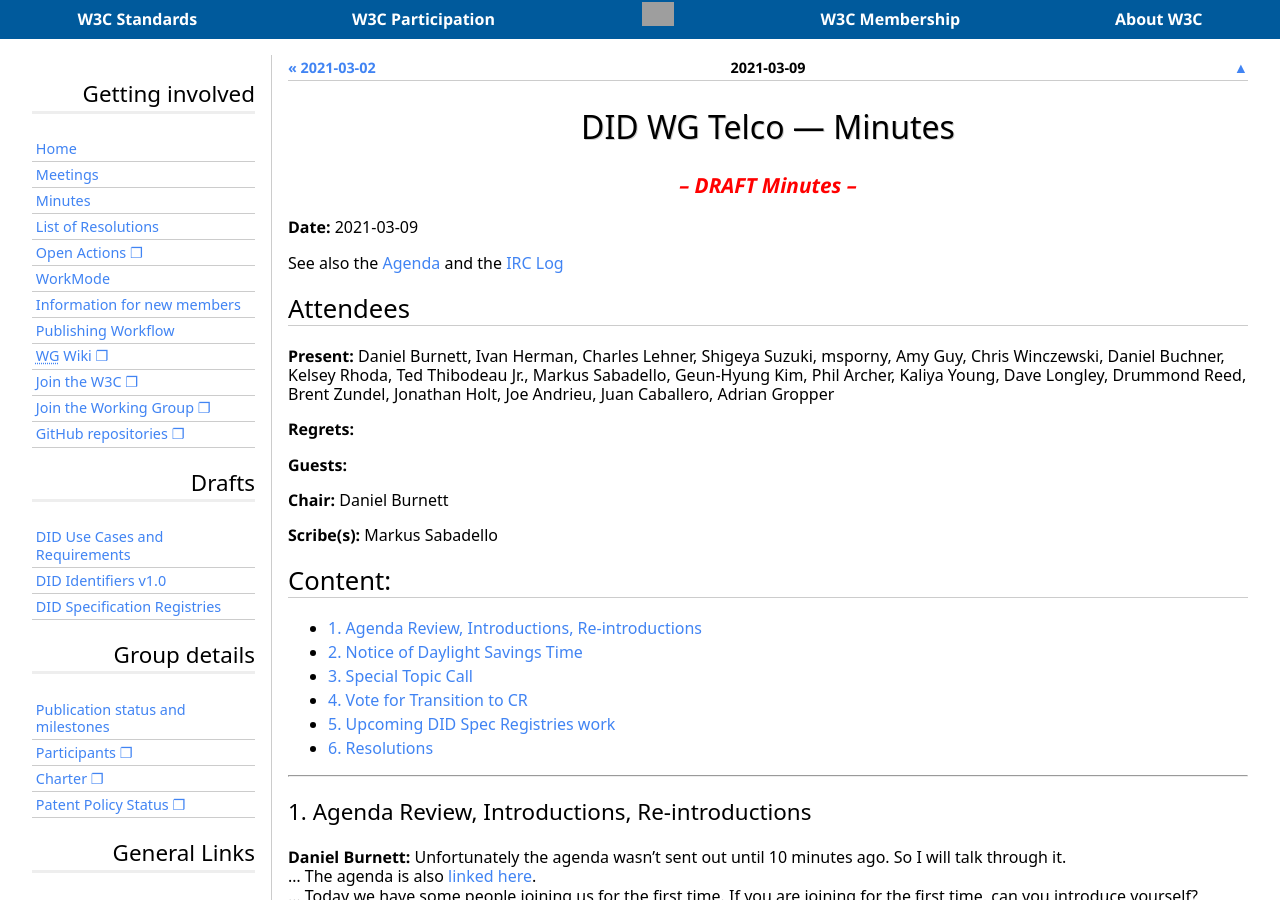
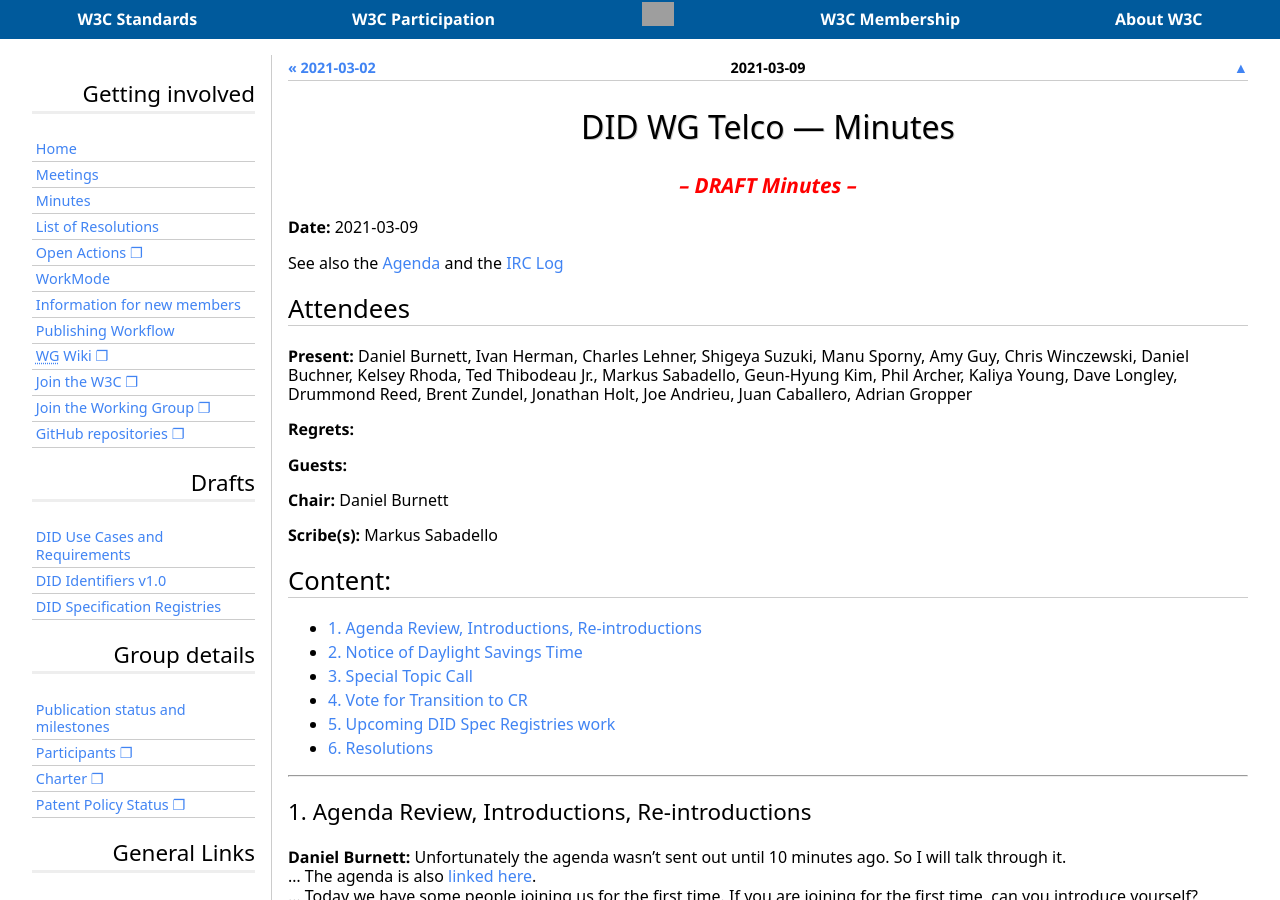
Before and after one commit to w3c/did-wg, a Jekyll site: the page built from _minutes/2021-03-09-did.md, in a window 1280 px wide and 900 px high. Built offline with Jekyll 4.4.1, drawn with Linux system fonts in a browser that asks for light colours; some web fonts are replaced; grey boxes are pictures that could not be loaded.

Commit message:
Updating minutes

```diff
--- a/_minutes/2021-03-09-did.md
+++ b/_minutes/2021-03-09-did.md
@@ -79,7 +79,7 @@ json-ld: |
                 },
                 {
                     "@type": "Person",
-                    "name": "msporny"
+                    "name": "Manu Sporny"
                 },
                 {
                     "@type": "Person",
@@ -165,7 +165,7 @@ See also the [Agenda](https://lists.w3.org/Archives/Public/public-did-wg/2021Mar
 
 ## Attendees
 {: .no_toc}
-**Present:** Daniel Burnett, Ivan Herman, Charles Lehner, Shigeya Suzuki, msporny, Amy Guy, Chris Winczewski, Daniel Buchner, Kelsey Rhoda, Ted Thibodeau Jr., Markus Sabadello, Geun-Hyung Kim, Phil Archer, Kaliya Young, Dave Longley, Drummond Reed, Brent Zundel, Jonathan Holt, Joe Andrieu, Juan Caballero, Adrian Gropper
+**Present:** Daniel Burnett, Ivan Herman, Charles Lehner, Shigeya Suzuki, Manu Sporny, Amy Guy, Chris Winczewski, Daniel Buchner, Kelsey Rhoda, Ted Thibodeau Jr., Markus Sabadello, Geun-Hyung Kim, Phil Archer, Kaliya Young, Dave Longley, Drummond Reed, Brent Zundel, Jonathan Holt, Joe Andrieu, Juan Caballero, Adrian Gropper
 
 **Regrets:**
 
```
